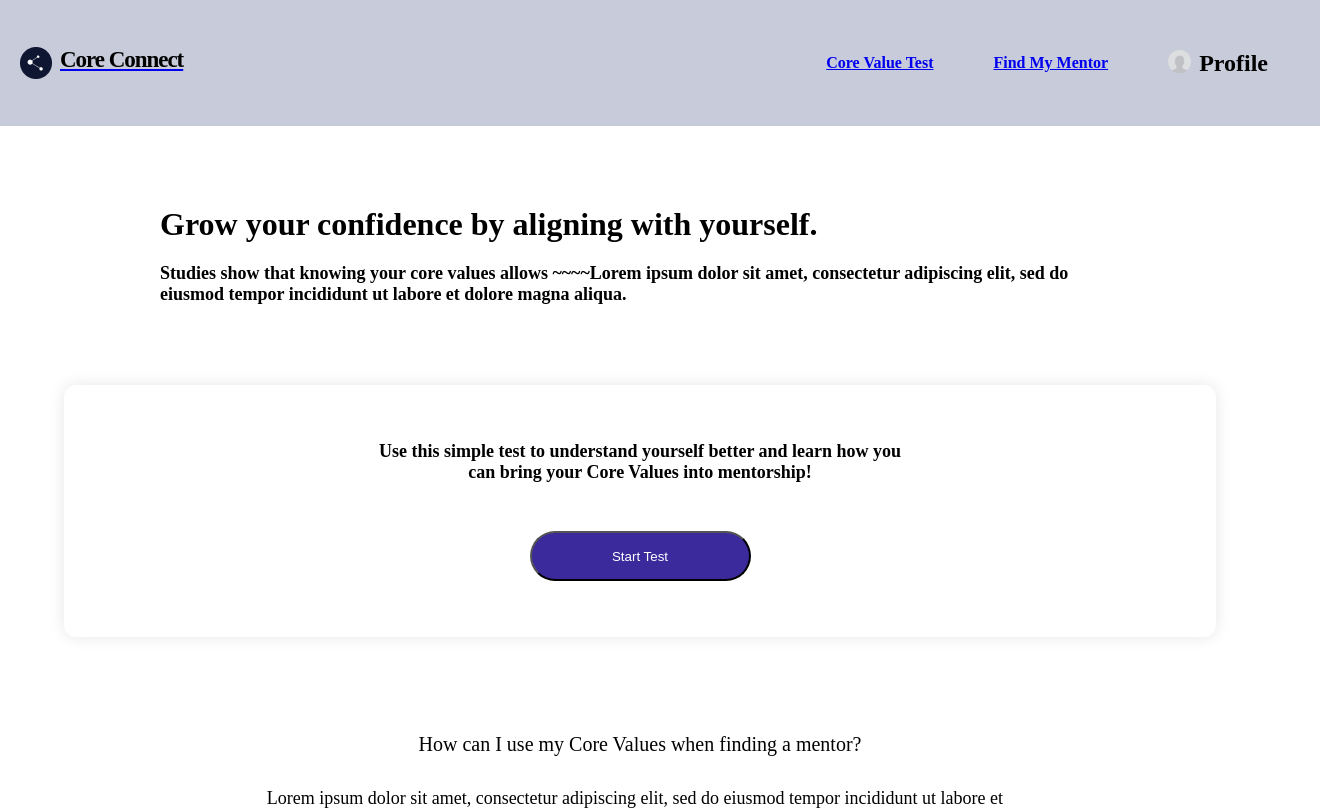
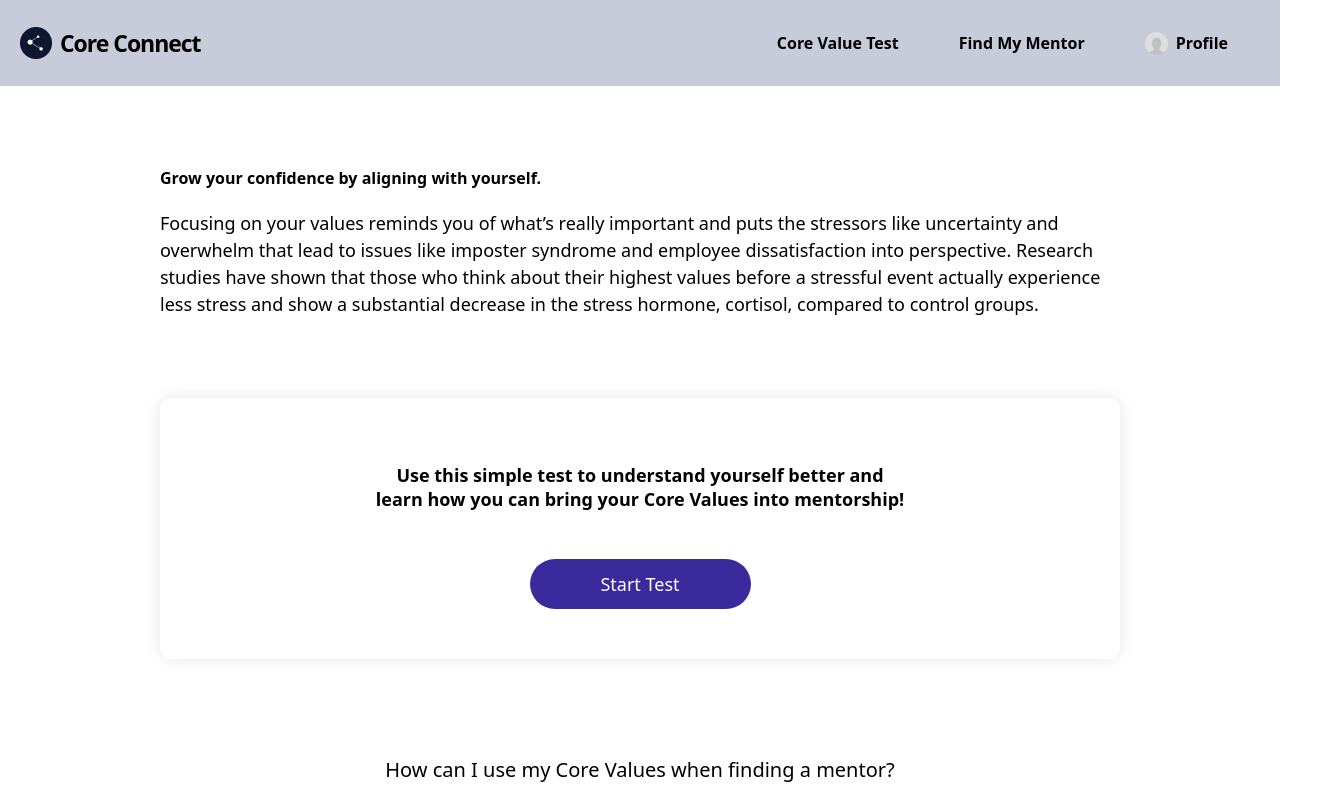
Before and after one commit to lureeves/core-connect, a React (Vite) app: page /CoreValueTest in a window 1280 px wide. Shown: the top 810 px of the page, 1320 px wide, since content can reach past the window. Built offline with nearby package versions, Linux system fonts and the light colour scheme.

Commit message:
updated styling to specification

```diff
--- a/src/App.css
+++ b/src/App.css
@@ -1,14 +1,14 @@
-@import url("https://fonts.googleapis.com/css2?family=Open+Sans:wght@400;600;700&display=swap");
+/* @import url("https://fonts.googleapis.com/css2?family=Open+Sans:wght@400;600;700&display=swap");
 @tailwind base;
 @tailwind components;
-@tailwind utilities;
+@tailwind utilities; */
 body {
-  @apply leading-[normal] m-0;
+  /* @apply leading-[normal] m-0; */
 }
 
 
 *{
-    font-family: 'Open Sans';
+    /* font-family: 'Open Sans'; */
     margin:0px;
     padding:0px;
   }
--- a/src/pages/CoreValuesTest/CoreValuesTest.jsx
+++ b/src/pages/CoreValuesTest/CoreValuesTest.jsx
@@ -10,9 +10,9 @@ const CoreValuesTest = () => {
     return (
         <div>
             {/* Heading */}
-            <div className='py-20 w-9/12 mx-auto'>
+            <div className='py-20 w-9/12 mx-auto m-0 p-0'>
                 <h1 className="text-3xl font-semibold pb-5">Grow your confidence by aligning with yourself.</h1>
-                <h1 className='text-lg'>Studies show that knowing your core values allows ~~~~Lorem ipsum dolor sit amet, consectetur adipiscing elit, sed do eiusmod tempor incididunt ut labore et dolore magna aliqua. </h1>
+                <h1 className='text-lg'>Focusing on your values reminds you of what’s really important and puts the stressors like uncertainty and overwhelm that lead to issues like imposter syndrome and employee dissatisfaction into perspective. Research studies have shown that those who think about their highest values before a stressful event actually experience less stress and show a substantial decrease in the stress hormone, cortisol, compared to control groups.</h1>
             </div>
 
             {/* Test card */}
--- a/src/pages/CoreValuesTest/components/TestCard.jsx
+++ b/src/pages/CoreValuesTest/components/TestCard.jsx
@@ -1,7 +1,7 @@
 import React, { useState, useEffect } from 'react';
 import '../CoreValueTest.css';
 import { ActionButton }  from './subComponents/Buttons.jsx'
-import { StartTest, InitialValues, TenValues, FiveValues, ThreeValues } from './subComponents/ValueGridRender.jsx';
+import { StartTest, InitialValues, TenValues, FiveValues, ThreeValues, FinalValues } from './subComponents/ValueGridRender.jsx';
 
 // TestCard component handles the core values test
 const TestCard = () => {
@@ -20,6 +20,7 @@ const TestCard = () => {
     const [stateOneValues, setStateOneValues] = useState([]);
     const [stateTwoValues, setStateTwoValues] = useState([]);
     const [stateThreeValues, setStateThreeValues] = useState([]);
+    const [finalValues, setFinalValues] = useState([]);
     const [shownValues, setShownValues] = useState([]); // Shown for that page (selected values from the last step)
     const [selectedValues, setSelectedValues] = useState([]); // Currently selected values
     const [step, setStep] = useState(0);
@@ -66,6 +67,8 @@ const TestCard = () => {
 
     // Handles submit button click logic
     const handleSubmit = () => {
+        setFinalValues(selectedValues);
+        setStep(5);
         localStorage.setItem('selectedValues', JSON.stringify(selectedValues));
     };
 
@@ -79,6 +82,7 @@ const TestCard = () => {
             case 2: return <TenValues stateOneValues={stateOneValues} selectedValues={selectedValues} handleValueClick={handleValueClick} />;
             case 3: return <FiveValues stateTwoValues={stateTwoValues} selectedValues={selectedValues} handleValueClick={handleValueClick} />;
             case 4: return <ThreeValues stateThreeValues={stateThreeValues} selectedValues={selectedValues} handleValueClick={handleValueClick} />;
+            case 5: return <FinalValues finalValues={selectedValues} />;
             default: return <DefaultComponent />;
         }
     }
@@ -99,17 +103,18 @@ const TestCard = () => {
     }, [step, shownValues]);
 
     return (
-        <> <div className='w-9/12 py-14 px-24 mx-auto text-lg border-transparent rounded-xl shadow-[rgba(17,_17,_26,_0.1)_0px_0px_16px] clearfix'>
+        <>
+        <div className={`w-${step === 5 ? '7/12' : '9/12'} pt-[65px] pb-[50px] mx-auto text-lg border-transparent rounded-xl shadow-[rgba(17,_17,_26,_0.1)_0px_0px_16px] clearfix`}>
             {/* Grid of core values */}
             {GridRender()}
-
             {/* Back button only after first page */}
-            {step >= 2 && <ActionButton type="back" onClick={handleBack} isEnabled={'True'} />}
+            {step != 5 && step >= 2 && <ActionButton type="back" onClick={handleBack} isEnabled={'True'} />}
             {/* Next button on every page except last */}
             {step != 0 && step <= 3 && <ActionButton type="next" onClick={handleNext} isEnabled={NextConditional()} />}
             {/* Submit button only on last page*/}
             {step === 4 && <ActionButton type="submit" onClick={handleSubmit} isEnabled={NextConditional()} />}
-        </div> </>
+        </div>
+        </>
   );
 };
 
--- a/src/pages/CoreValuesTest/components/subComponents/Buttons.jsx
+++ b/src/pages/CoreValuesTest/components/subComponents/Buttons.jsx
@@ -13,7 +13,7 @@ import React from 'react';
  */
 export const CoreValueButton = ({ value, isSelected, onClick }) => (
   <button
-    className={`my-3 p-1 g-white border-2 border-[#D7E0FF] shadow-[#D7E0FF_0px_0px_4px] hover:scale-[1.04] ${isSelected ? 'bg-[#D7E0FF]' : 'bg-white'}`}
+    className={`p-1 g-white border-2 border-[#D7E0FF] shadow-[#D7E0FF_0px_0px_4px] hover:scale-[1.04] ${isSelected ? 'bg-[#D7E0FF]' : 'bg-white'}`}
     style={{ borderRadius: '15px' }}
     onClick={() => onClick(value)}
   >
@@ -38,15 +38,15 @@ export const ActionButton = ({ type, onClick, isEnabled }) => {
   switch (type) {
     case 'back':
       buttonText = 'Back';
-      buttonClass = 'mt-16 py-2 px-9 rounded-3xl text-[#3A2A9B] font-semibold hover:scale-[1.04] border-2 border-[#3A2A9B] bg-white';
+      buttonClass = 'ml-[92px] py-2 px-9 rounded-3xl text-[#3A2A9B] font-semibold hover:scale-[1.04] border-2 border-[#3A2A9B] bg-white';
       break;
     case 'next':
       buttonText = 'Next';
-      buttonClass = `mt-16 py-2 px-9 rounded-3xl text-white hover:scale-[1.04] float-right ${isEnabled ? 'bg-[#3A2A9B]' : 'bg-[#B9BBC3]'}`;
+      buttonClass = `mr-[92px] py-2 px-9 rounded-3xl text-white hover:scale-[1.04] float-right ${isEnabled ? 'bg-[#3A2A9B]' : 'bg-[#B9BBC3]'}`;
       break;
     case 'submit':
       buttonText = 'Submit';
-      buttonClass = `mt-16 py-2 px-9 rounded-3xl text-white hover:scale-[1.04] float-right ${isEnabled ? 'bg-[#3A2A9B]' : 'bg-[#B9BBC3]'}`;
+      buttonClass = `mr-[92px] py-2 px-9 rounded-3xl text-white hover:scale-[1.04] float-right ${isEnabled ? 'bg-[#3A2A9B]' : 'bg-[#B9BBC3]'}`;
       break;
     case 'start':
       buttonText = 'Start Test';
--- a/src/pages/CoreValuesTest/components/subComponents/ValueGridRender.jsx
+++ b/src/pages/CoreValuesTest/components/subComponents/ValueGridRender.jsx
@@ -30,8 +30,8 @@ export const StartTest = ({ onStart }) => {
 export const InitialValues = ({ coreValues, selectedValues, handleValueClick }) => {
     return (
         <>
-            <h3 className='mb-16 font-lg font-semibold'>Select all your core values from the list below. Be sure to choose more than 10!</h3>
-            <div className='gap-5 'style={{ display: 'grid', gridTemplateColumns: 'repeat(5, 1fr)' }}>
+            <h3 className='mb-16 font-lg font-semibold mx-[92px]'>Select all your core values from the list below. Be sure to choose more than 10!</h3>
+            <div className='gap-x-[20px] gap-y-[38px] mx-[92px] my-[75px]'style={{ display: 'grid', gridTemplateColumns: 'repeat(5, 1fr)' }}>
                 {coreValues.map(value => (
                     <CoreValueButton
                         key={value}
@@ -55,8 +55,8 @@ export const InitialValues = ({ coreValues, selectedValues, handleValueClick })
 export const TenValues = ({ stateOneValues, selectedValues, handleValueClick }) => {
     return (
         <>
-            <h3 className='mb-16 font-lg font-semibold'>Of the selected values below, narrow down to 10!</h3>
-            <div className='gap-5 'style={{ display: 'grid', gridTemplateColumns: 'repeat(5, 1fr)' }}>
+            <h3 className='mb-16 font-lg font-semibold mx-[92px]'>Of the selected values below, narrow down to 10!</h3>
+            <div className='gap-x-[20px] gap-y-[38px] mx-[92px] my-[75px] 'style={{ display: 'grid', gridTemplateColumns: 'repeat(5, 1fr)' }}>
                 {stateOneValues.map(value => (
                     <CoreValueButton
                         key={value}
@@ -80,8 +80,8 @@ export const TenValues = ({ stateOneValues, selectedValues, handleValueClick })
 export const FiveValues = ({ stateTwoValues, selectedValues, handleValueClick }) => {
     return (
         <>
-            <h3 className='mb-16 font-lg font-semibold'>Of the selected values below, narrow down to 5!</h3>
-            <div className='gap-5 'style={{ display: 'grid', gridTemplateColumns: 'repeat(5, 1fr)' }}>
+            <h3 className='mb-16 font-lg font-semibold mx-[92px]'>Of the selected values below, narrow down to 5!</h3>
+            <div className='gap-x-[20px] gap-y-[38px] mx-[92px] my-[75px] 'style={{ display: 'grid', gridTemplateColumns: 'repeat(5, 1fr)' }}>
                 {stateTwoValues.map(value => (
                     <CoreValueButton
                         key={value}
@@ -105,8 +105,8 @@ export const FiveValues = ({ stateTwoValues, selectedValues, handleValueClick })
 export const ThreeValues = ({ stateThreeValues, selectedValues, handleValueClick }) => {
     return (
         <>
-            <h3 className='mb-16 font-lg font-semibold'>Of the selected values below, narrow down to 3!</h3>
-            <div className='gap-5 'style={{ display: 'grid', gridTemplateColumns: 'repeat(5, 1fr)' }}>
+            <h3 className='mb-16 font-lg font-semibold mx-[92px]'>Of the selected values below, narrow down to 3!</h3>
+            <div className='gap-[50px] mx-[92px] my-[75px] 'style={{ display: 'grid', gridTemplateColumns: 'repeat(5, 1fr)' }}>
                 {stateThreeValues.map(value => (
                     <CoreValueButton
                         key={value}
@@ -119,3 +119,27 @@ export const ThreeValues = ({ stateThreeValues, selectedValues, handleValueClick
         </>
     );
 };
+
+
+export const FinalValues = ({ finalValues }) => {
+    return (
+        <div className=''>
+            <>
+                <div className="flex flex-col justify-center items-center" >
+                    <h3 className='mb-[47px] font-lg font-semibold'>Congratulations on taking the time to learn more about yourself!</h3>
+                    <h4 className="mb-[40px] text-xl font-semibold">Here are your top 3 Core Values!</h4>
+                    <div className='flex'>
+                        <img src="https://via.placeholder.com/150" alt="Placeholder" className="mr-[25px] rounded-[10px] " />
+                        <div className='flex flex-col'>
+                            {finalValues.map(value => (
+                                <div key={value} className="core-value mb-[16px] py-[6px] px-[11px] rounded-[4px] bg-[#D7E0FF]">
+                                    {value}
+                                </div>
+                            ))}
+                        </div>
+                    </div>
+                </div>
+            </>
+        </div>
+    );
+};
--- a/tailwind.config.js
+++ b/tailwind.config.js
@@ -29,7 +29,4 @@ module.exports = {
         inherit: "inherit",
       },
     },
-    corePlugins: {
-      preflight: false,
-    },
   };
```
